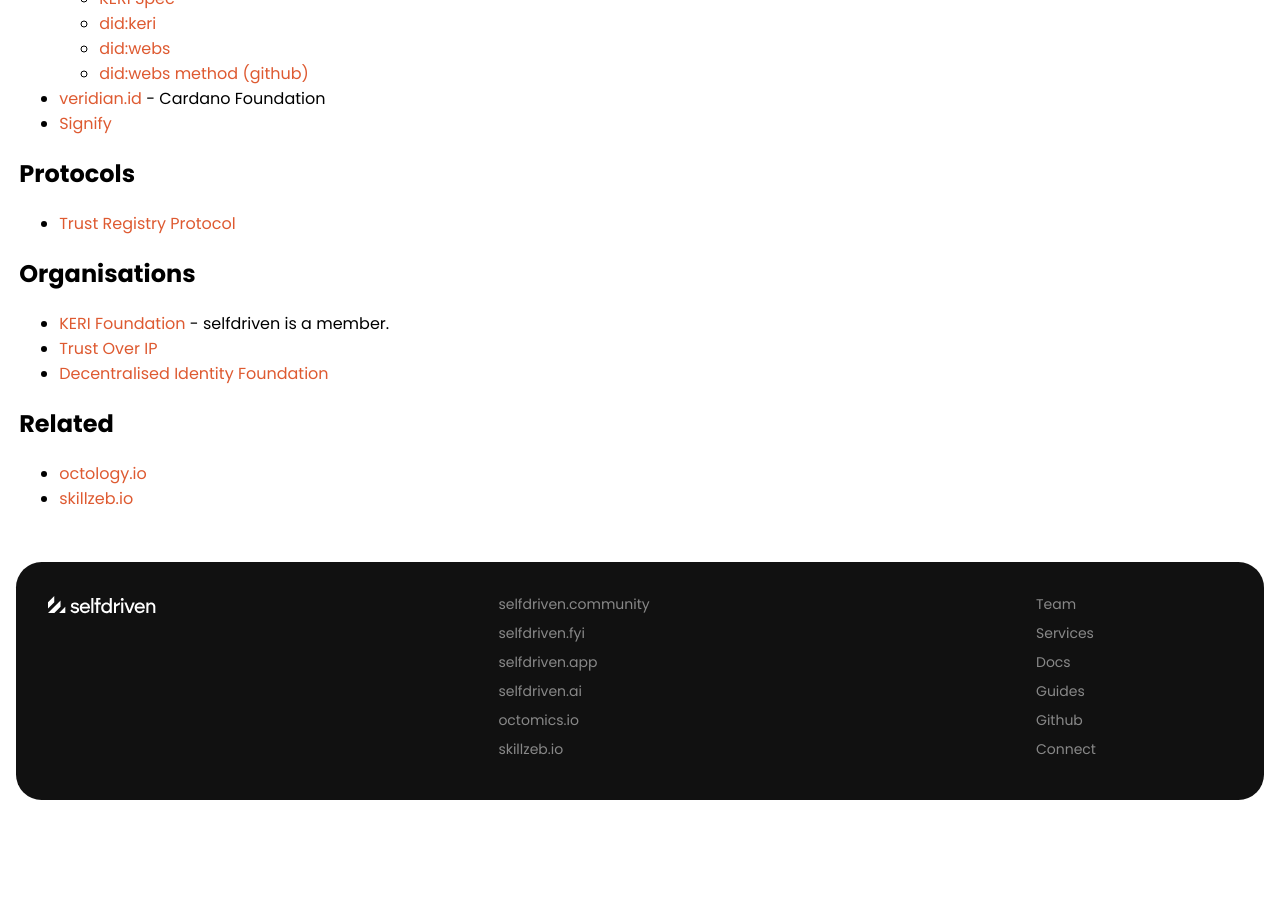
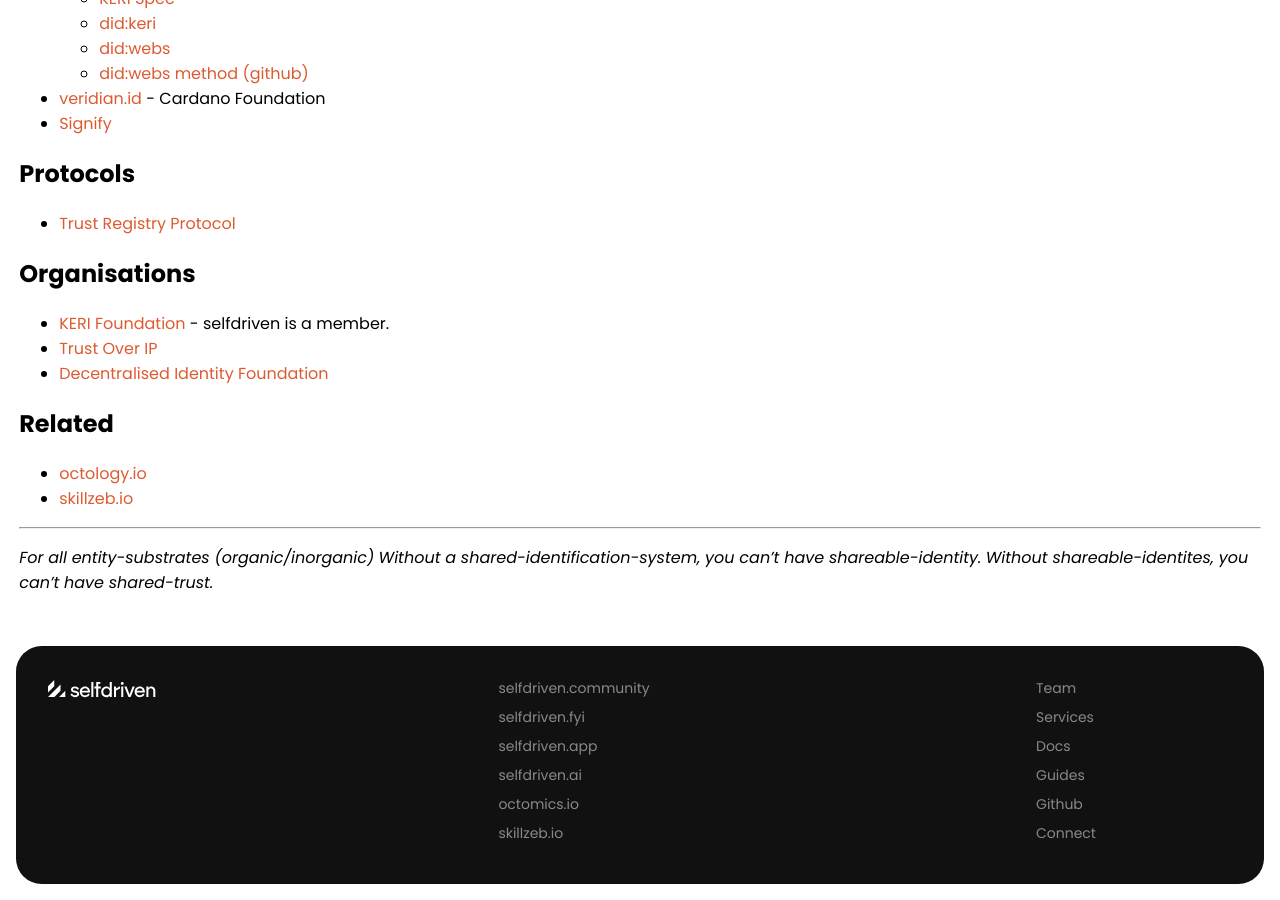
Before and after one commit to selfdriven-foundation/selfdriven-id, a Jekyll site: the page built from docs/index.md, in a window 1280 px wide and 900 px high, scrolled down 826 px. Built offline with Jekyll 4.4.1, drawn with Linux system fonts in a browser that asks for light colours; before the commit the page ends 1642 px from its top, so only the background shows below that.

Commit message:
Update index.md

```diff
--- a/docs/index.md
+++ b/docs/index.md
@@ -46,3 +46,9 @@
 ## Related
 - [octology.io](https://octology.io)
 - [skillzeb.io](https://skillzeb.io)
+
+---
+
+*For all entity-substrates (organic/inorganic)*
+*Without a shared-identification-system, you can't have shareable-identity.*
+*Without shareable-identites, you can't have shared-trust.*
```
